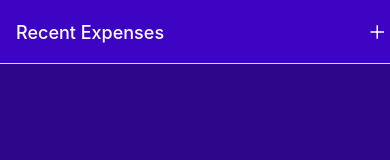
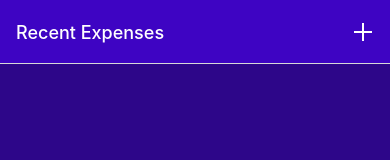
Before and after one commit to aadil42/react-native-expense-tracker, a React Native app: screen / in a window 390 px wide. Shown: the top 160 px of the page. Built offline with nearby package versions, Linux system fonts and the light colour scheme.

Commit message:
using Iconbtn for plus btn and configuring styles for each btn.

```diff
--- a/App.js
+++ b/App.js
@@ -11,6 +11,9 @@ import { Ionicons } from "@expo/vector-icons";
 import AllExpenses from "./screens/AllExpenses";
 import RecentExpenses from "./screens/RecentExpenses";
 import ExpensePrompt from "./screens/ExpensePrompt";
+
+// component imports
+import IconBtn from './components/IconBtn';
 
 // context imports
 import ExpenseContext from './store/context/ExpenseContext';
@@ -35,15 +38,14 @@ const BottomTab = () => {
           },
           headerTintColor: "white",
           headerRight: ({tintColor}) =>  {
-            return <Ionicons
-            size={24}
-            color={tintColor}
-            name="add"
-            onPress={() => {
-              navigation.navigate('expensePrompt', {
-
-              });
-            }}
+            return <IconBtn
+              name="add"
+              color={tintColor}
+              size={32}
+              pressHandler={() => {
+                navigation.navigate('expensePrompt', {});
+              }}
+              incomingStyles={[]}
             />
           }
         }
--- a/components/IconBtn.js
+++ b/components/IconBtn.js
@@ -1,13 +1,19 @@
-import { Pressable } from "react-native";
+import { Pressable, StyleSheet } from "react-native";
 import { Ionicons } from "@expo/vector-icons";
 
-const IconBtn = ({ name, color, size, pressHandler }) => {
+const IconBtn = ({ name, color, size, pressHandler, incomingStyles }) => {
 
     return (
-        <Pressable onPress={pressHandler}>
+        <Pressable style={[styles.container, ...incomingStyles]} onPress={pressHandler}>
             <Ionicons name={name} size={size} color={color} />
         </Pressable>
     );
 }
 
+const styles = StyleSheet.create({
+    container:{
+        padding: 10
+    }
+});
+
 export default IconBtn;
--- a/components/UserInput.js
+++ b/components/UserInput.js
@@ -34,7 +34,7 @@ const UserInput = ({title, amount, canclePrompt, confirmPress, isEditing, delete
     }
 
     const deleteBtn = <View style={styles.btnContainer}>
-                        <IconBtn pressHandler={deleteHandler} name="trash" size={30} color={GlobalStyles.colors.error500} />
+                        <IconBtn pressHandler={deleteHandler} incomingStyles={[styles.noPadding]} name="trash" size={30} color={GlobalStyles.colors.error500} />
                       </View>;
 
     return (
@@ -97,6 +97,9 @@ const styles = StyleSheet.create({
     },
     deleteStyle: {
         backgroundColor: GlobalStyles.colors.error500
+    },
+    noPadding: {
+        padding: 0
     }
 });
 export default UserInput;
```
